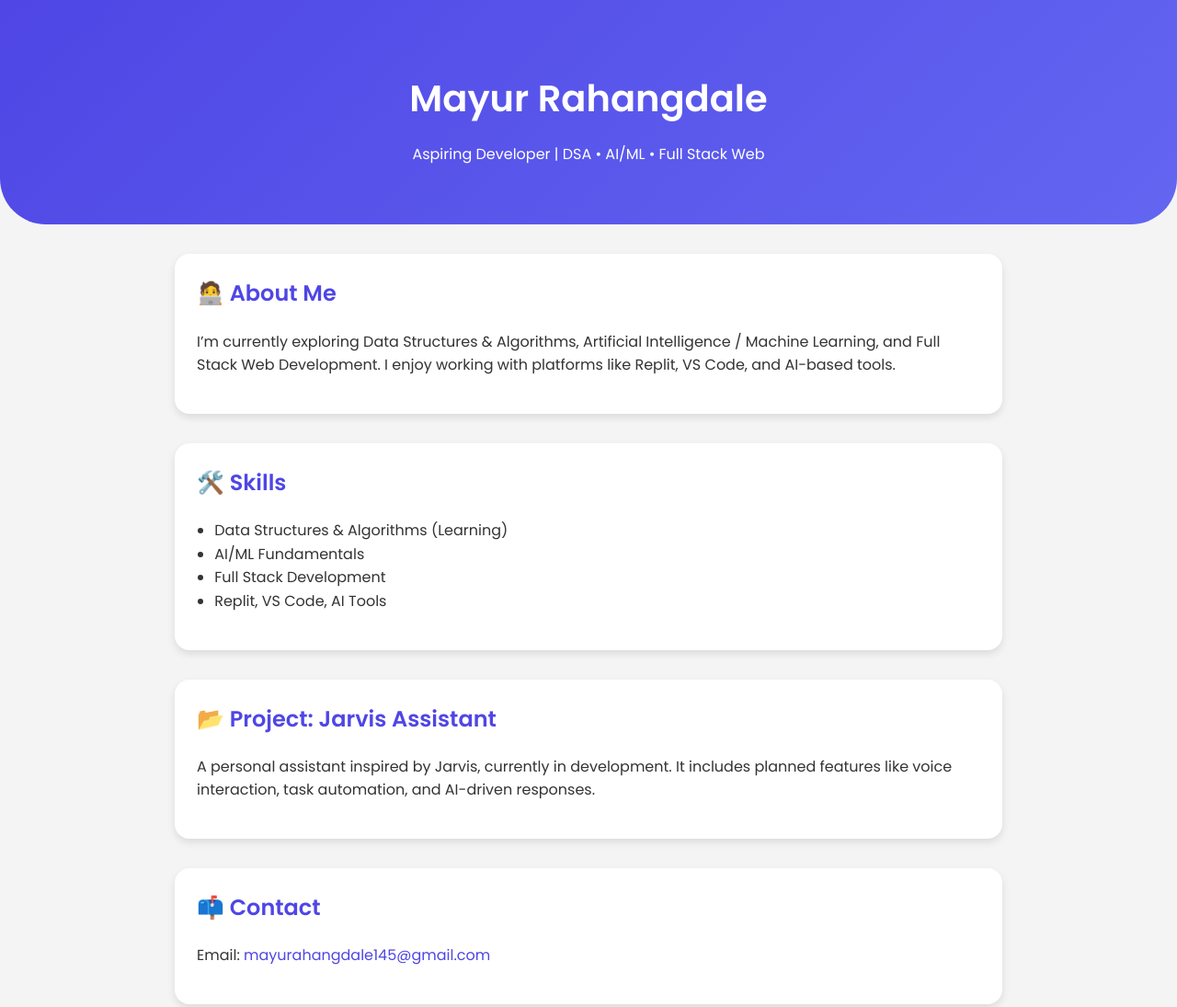
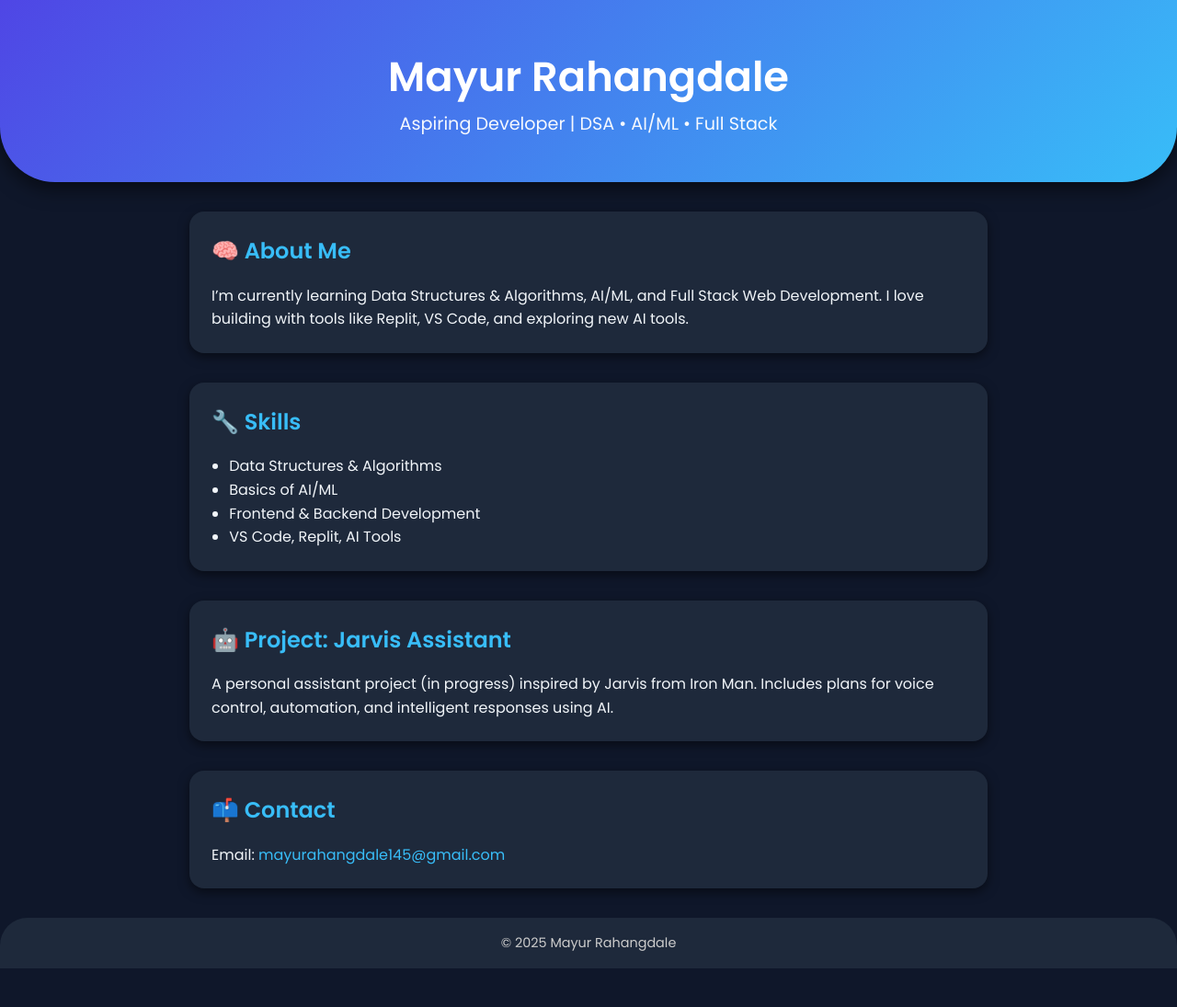
Before and after one commit to Mayur-Rahangdale245/Portfolio, a plain HTML site: page index.html in a window 1280 px wide. Shown: the top 1095 px of the page at 92% size. After the commit the page ends 1053 px from the top, so only its background shows below. Drawn offline with Linux system fonts and the light colour scheme.

Commit message:
Update index.html

```diff
--- a/index.html
+++ b/index.html
@@ -7,34 +7,44 @@
   <link href="https://fonts.googleapis.com/css2?family=Poppins:wght@400;600&display=swap" rel="stylesheet">
   <style>
     :root {
-      --primary-color: #4f46e5;
-      --bg-color: #f4f4f4;
-      --text-color: #333;
-      --card-bg: white;
-      --shadow: rgba(0, 0, 0, 0.1);
+      --primary: #6366f1;
+      --bg-dark: #0f172a;
+      --bg-card: #1e293b;
+      --text: #f1f5f9;
+      --accent: #38bdf8;
+      --shadow: rgba(0, 0, 0, 0.5);
+    }
+
+    * {
+      margin: 0;
+      padding: 0;
+      box-sizing: border-box;
     }
 
     body {
       font-family: 'Poppins', sans-serif;
-      margin: 0;
-      padding: 0;
-      background: var(--bg-color);
-      color: var(--text-color);
+      background: var(--bg-dark);
+      color: var(--text);
       line-height: 1.6;
     }
 
     header {
-      background: linear-gradient(135deg, #4f46e5, #6366f1);
+      background: linear-gradient(135deg, #4f46e5, #38bdf8);
       color: white;
+      text-align: center;
       padding: 3rem 1rem;
-      text-align: center;
-      border-bottom-left-radius: 50px;
-      border-bottom-right-radius: 50px;
+      border-bottom-left-radius: 60px;
+      border-bottom-right-radius: 60px;
+      box-shadow: 0 8px 20px var(--shadow);
     }
 
     header h1 {
-      font-size: 2.5rem;
-      margin-bottom: 0.5rem;
+      font-size: 2.8rem;
+    }
+
+    header p {
+      font-size: 1.2rem;
+      opacity: 0.95;
     }
 
     main {
@@ -44,16 +54,21 @@
     }
 
     section {
-      background: var(--card-bg);
+      background: var(--bg-card);
       margin-bottom: 2rem;
       padding: 1.5rem;
       border-radius: 16px;
-      box-shadow: 0 4px 8px var(--shadow);
+      box-shadow: 0 4px 12px var(--shadow);
+      transition: transform 0.2s ease;
+    }
+
+    section:hover {
+      transform: translateY(-4px);
     }
 
     h2 {
-      margin-top: 0;
-      color: var(--primary-color);
+      color: var(--accent);
+      margin-bottom: 1rem;
     }
 
     ul {
@@ -61,22 +76,23 @@
     }
 
     a {
-      color: var(--primary-color);
+      color: var(--accent);
       text-decoration: none;
     }
 
     footer {
       text-align: center;
       padding: 1rem;
-      background: #e0e7ff;
-      color: #555;
+      background: #1e293b;
+      color: #ccc;
       border-top-left-radius: 30px;
       border-top-right-radius: 30px;
+      font-size: 0.9rem;
     }
 
     @media (max-width: 600px) {
       header h1 {
-        font-size: 1.8rem;
+        font-size: 2rem;
       }
     }
   </style>
@@ -85,33 +101,33 @@
 
 <header>
   <h1>Mayur Rahangdale</h1>
-  <p>Aspiring Developer | DSA • AI/ML • Full Stack Web</p>
+  <p>Aspiring Developer | DSA • AI/ML • Full Stack</p>
 </header>
 
 <main>
   <section>
-    <h2>🧑‍💻 About Me</h2>
+    <h2>🧠 About Me</h2>
     <p>
-      I’m currently exploring Data Structures & Algorithms, Artificial Intelligence / Machine Learning,
-      and Full Stack Web Development. I enjoy working with platforms like Replit, VS Code, and AI-based tools.
+      I’m currently learning Data Structures & Algorithms, AI/ML, and Full Stack Web Development.
+      I love building with tools like Replit, VS Code, and exploring new AI tools.
     </p>
   </section>
 
   <section>
-    <h2>🛠️ Skills</h2>
+    <h2>🔧 Skills</h2>
     <ul>
-      <li>Data Structures & Algorithms (Learning)</li>
-      <li>AI/ML Fundamentals</li>
-      <li>Full Stack Development</li>
-      <li>Replit, VS Code, AI Tools</li>
+      <li>Data Structures & Algorithms</li>
+      <li>Basics of AI/ML</li>
+      <li>Frontend & Backend Development</li>
+      <li>VS Code, Replit, AI Tools</li>
     </ul>
   </section>
 
   <section>
-    <h2>📂 Project: Jarvis Assistant</h2>
+    <h2>🤖 Project: Jarvis Assistant</h2>
     <p>
-      A personal assistant inspired by Jarvis, currently in development. It includes planned features like voice interaction,
-      task automation, and AI-driven responses.
+      A personal assistant project (in progress) inspired by Jarvis from Iron Man. Includes plans for voice control,
+      automation, and intelligent responses using AI.
     </p>
   </section>
 
@@ -122,8 +138,8 @@
 </main>
 
 <footer>
-  &copy; 2025 Mayur Rahangdal
+  &copy; 2025 Mayur Rahangdale
 </footer>
 
 </body>
-</html>
+  </html>
```
